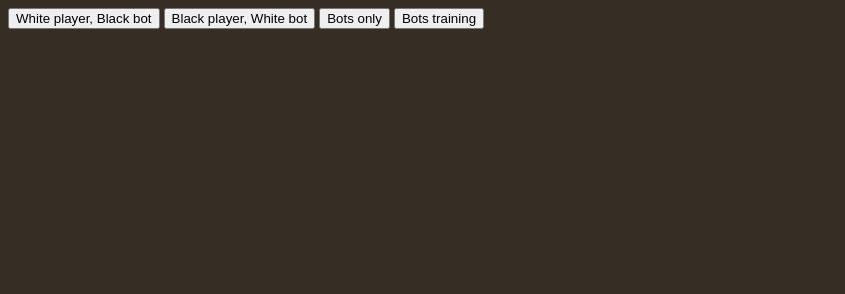
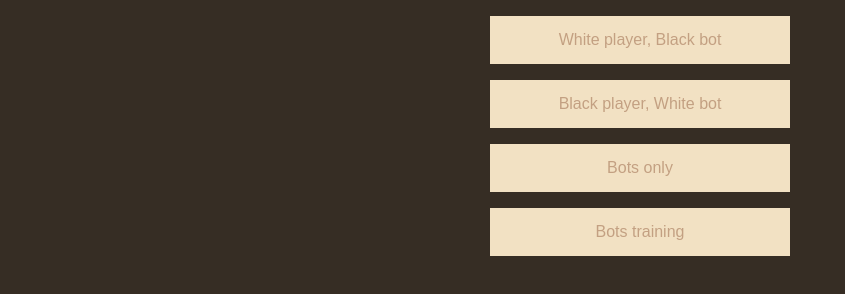
Before and after one commit to Silvester56/typechess, a website: page public/index.html in a window 1280 px wide. Shown: the whole page, without its empty margins (0-845 px from the left). Drawn offline with Linux system fonts and the light colour scheme.

Commit message:
Improve README and CSS

```diff
--- a/public/index.html
+++ b/public/index.html
@@ -6,7 +6,7 @@
   <link rel="stylesheet" href="styles.css">
 </head>
 <body>
-  <div>
+  <div class="button-container">
     <button id="button-0" class="game-mode-button">White player, Black bot</button>
     <button id="button-1" class="game-mode-button">Black player, White bot</button>
     <button id="button-2" class="game-mode-button">Bots only</button>
--- a/public/styles.css
+++ b/public/styles.css
@@ -1,9 +1,38 @@
 body {
   background-color: #362D24;
+  margin: 0;
 }
+
 body .hidden {
   display: none !important;
 }
+
+.button-container {
+  display: flex;
+  flex-direction: column;
+  align-items: center;
+  gap: 1rem;
+  margin-top: 1rem;
+}
+
+.button-container .game-mode-button {
+  background-color: #f2e1c3;
+  color: #c3a082;
+  border: none;
+  padding: 15px 32px;
+  text-align: center;
+  text-decoration: none;
+  display: inline-block;
+  font-size: 16px;
+  width: 300px;
+  cursor: pointer;
+}
+
+.button-container .game-mode-button:hover {
+  background-color: #c3a082;
+  color: #f2e1c3;
+}
+
 #canvas {
   display: block;
   margin: 30px auto;
```
Also changed, not shown: README.md.
